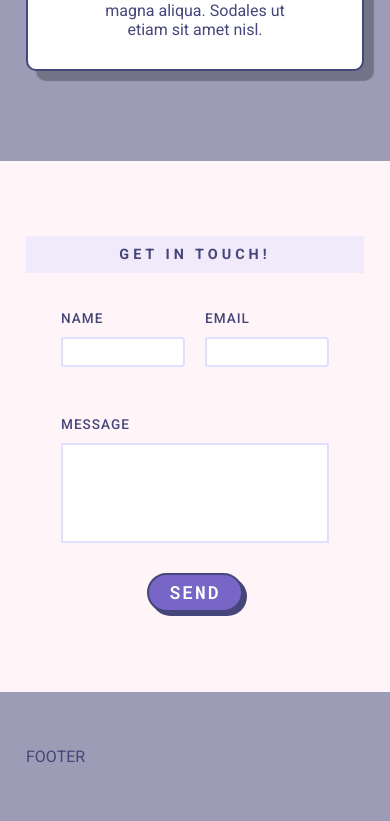
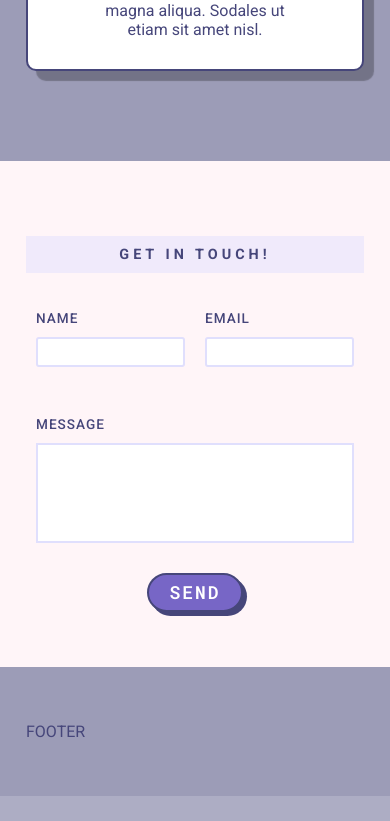
Before and after one commit to tinaaiscoding/tinas-portfolio, a React (Create React App) app: page / in a window 390 px wide. Shown: the part 2723-3544 px from the top of the page. After the commit the page ends 3519 px from the top, so only its background shows below. Built offline with nearby package versions, Linux system fonts and the light colour scheme.

Commit message:
Adjusted padding for Mobile Contact form

```diff
--- a/src/components/Mobile/MobileLandingPage/MobileContact.module.css
+++ b/src/components/Mobile/MobileLandingPage/MobileContact.module.css
@@ -3,7 +3,7 @@
 }
 
 #mobileContact form {
-  padding: 0 25px 25px;
+
   margin: 0 auto;
 }
 
```
